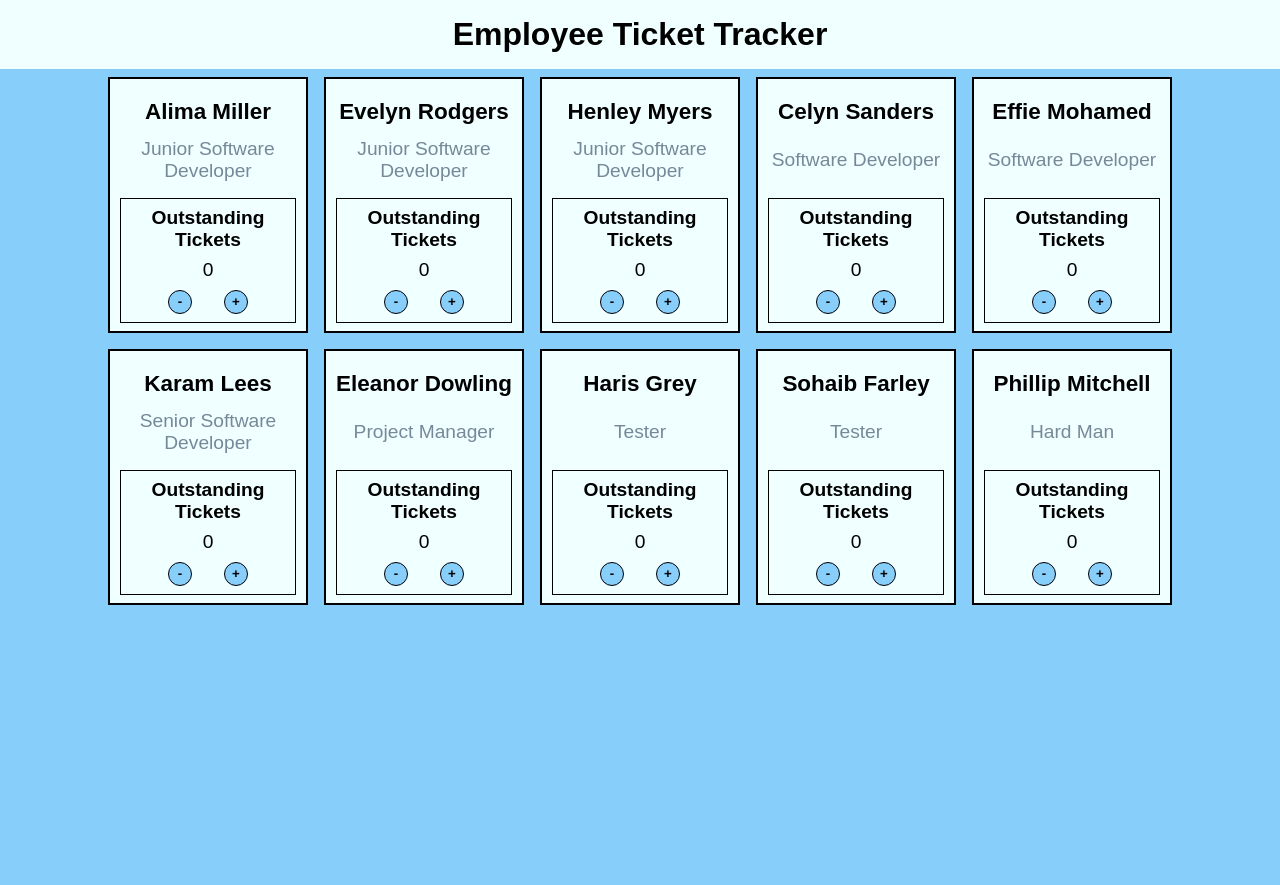
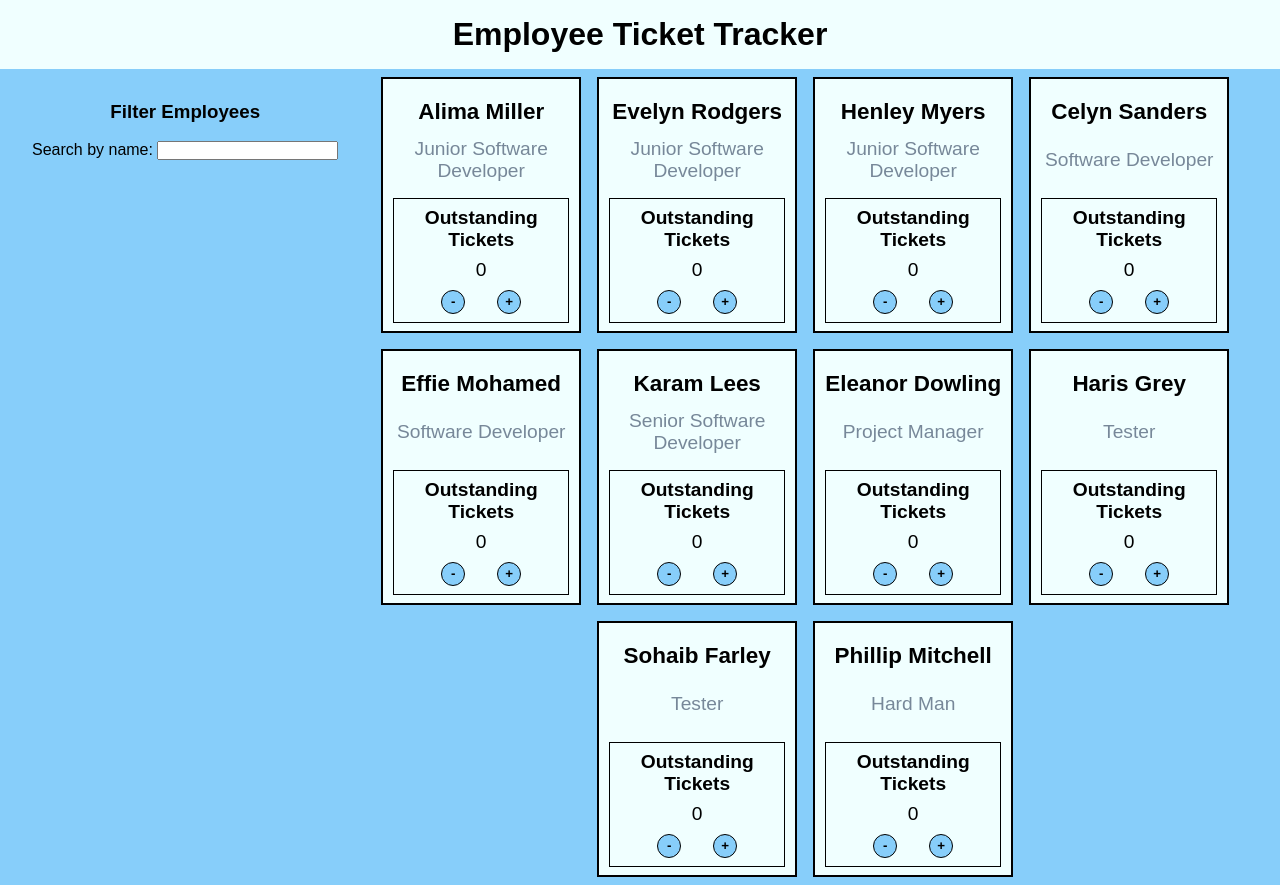
Before and after one commit to emmymitch/ticket-tracker, a React (Create React App) app: page / in a window 1280 px wide. Before the commit the page ends 800 px from the top, so only its background shows below. Built offline with nearby package versions, Linux system fonts and the light colour scheme; a web font is replaced by a local one.

Commit message:
Added search by name function

```diff
--- a/src/App.jsx
+++ b/src/App.jsx
@@ -1,21 +1,25 @@
+import { useState } from 'react';
 import './App.scss';
 import EmployeeCards from "./components/EmployeeCard/EmployeeCard.jsx";
 import team from "./data/team.js";
-//import Filter from './components/Filter/Filter';
+import Filter from './components/Filter/Filter';
 
 const App = () => {
-  // const searchEmployees = (event) => {
-  //   const searchTerm = event.target.value.toLowerCase();
-  //   const searchList = [];
+  const [cardsToRender, setCardsToRender] = useState(team);
 
-  //   team.forEach((employee) => {
-  //       if (employee.name.search(searchTerm) >= 0){
-  //           searchList.push(employee);
-  //       }
-  //   })
+  const searchEmployees = (event) => {
+    const searchTerm = event.target.value.toLowerCase();
+    const searchList = [];
 
-  //   return searchList
-  // }
+    team.forEach((employee) => {
+        if (employee.name.toLowerCase().search(searchTerm) >= 0){
+            searchList.push(employee);
+        }
+    })
+
+
+    setCardsToRender(searchList);
+  }
 
   return (
     <>
@@ -24,15 +28,17 @@ const App = () => {
           <h1>Employee Ticket Tracker</h1>
         </header>
 
-        {/* <section className='filter-section'>
-        <h3>Filter Employees</h3>
-        <br></br>
-          <Filter label="Search by name: " name="searchBar" type="text" func={searchEmployees} />
-        </section> */}
+        <main className='main'>
+          <section className='filter-section'>
+            <h3>Filter Employees</h3>
+            <br></br>
+              <Filter label="Search by name: " name="searchBar" type="text" func={searchEmployees} />
+          </section>
 
-        <section className="tracker-section">
-          <EmployeeCards team={team} title="Outstanding Tickets" />
-        </section>
+          <section className="cards-section">
+            <EmployeeCards team={cardsToRender} title="Outstanding Tickets" />
+          </section>
+        </main>
       </div>
     </>
   );
--- a/src/App.scss
+++ b/src/App.scss
@@ -11,34 +11,42 @@ body{
 }
 
 .app {
-  display: grid;
-  //flex-direction: column;
-  grid-template-areas:
-    "header header"
-    "filters cards";
-  align-items: center;
-
   color: $colour-black;
   font-family: $font-primary;
   text-align: center;
 
   .header{
-    grid-area: header;
     background-color: $colour-primary;
     padding: 1rem;
     width: 100%;
   }
+
+  .main{
+    display: grid;
+    grid-template-areas:
+      "filters cards";
+
+    justify-items: start;
+    justify-content: start;
+    align-items: start;
+    align-content: start;
 
     .filter-section{
       grid-area: filters;
       margin: 2rem;
     }
 
-  .tracker-section{
+    .cards-section{
       grid-area: cards;
+      justify-self: end;
+
       width: 100%;
+      padding-right: 2.5rem;
+
       display: flex;
       justify-content: center;
       flex-wrap: wrap;
     }
   }
+
+}
--- a/src/components/Filter/Filter.jsx
+++ b/src/components/Filter/Filter.jsx
@@ -1,14 +1,10 @@
 import "./Filter.scss";
 
 export const Filter = ({name, label, type, func}) => {
-    const eventListener = document.querySelector(`.${name}`)
-    console.log(eventListener);
-    eventListener.addEventListener("input", func);
-
     return (
         <>
-            <label for={name}>{label}</label>
-            <input className={name} name={name} type={type}></input>
+            <label htmlFor={name}>{label}</label>
+            <input onChange={func} className={name} name={name} type={type}></input>
         </>
     )
 }
```
Lines whose indentation alone changed are shown as unchanged.
